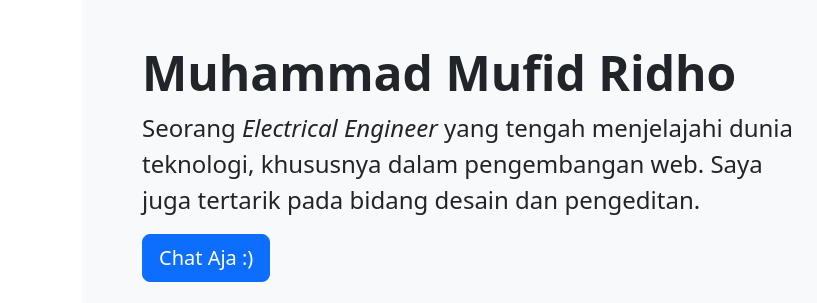
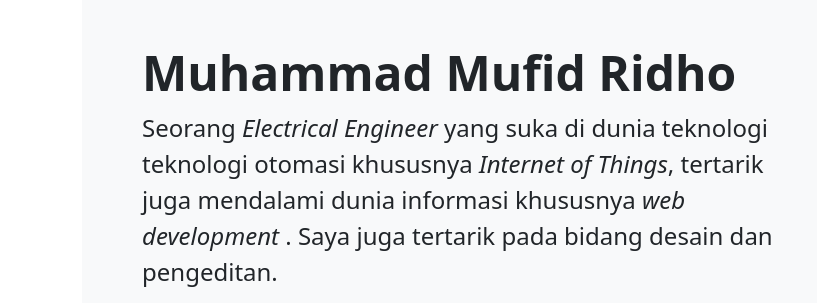
Before and after one commit to muhammad-mufid-ridho/portfoliomufid, a plain HTML site: page index.html in a window 1280 px wide. Shown: the part 210-513 px from the top of the page, 0-817 px from the left. Drawn offline with nearby package versions, Linux system fonts and the light colour scheme; grey boxes are pictures that could not be loaded.

Commit message:
change jumbotron sentence

```diff
--- a/index.html
+++ b/index.html
@@ -58,7 +58,10 @@
             </div>
             <div class="col-md-8 order-md-1">
               <h1 class="display-5 fw-bold">Muhammad Mufid Ridho</h1>
-              <p class="fs-4">Seorang <i>Electrical Engineer</i> yang tengah menjelajahi dunia teknologi, khususnya dalam pengembangan web. Saya juga tertarik pada bidang desain dan pengeditan.</p>
+              <p class="fs-4">
+                Seorang <i>Electrical Engineer</i> yang suka di dunia teknologi teknologi otomasi khususnya <i>Internet of Things</i>, tertarik juga mendalami dunia informasi khususnya <i>web development </i>. Saya juga tertarik pada bidang
+                desain dan pengeditan.
+              </p>
               <button class="btn btn-primary btn-lg" type="button">Chat Aja :&rpar;</button>
             </div>
           </div>
```
